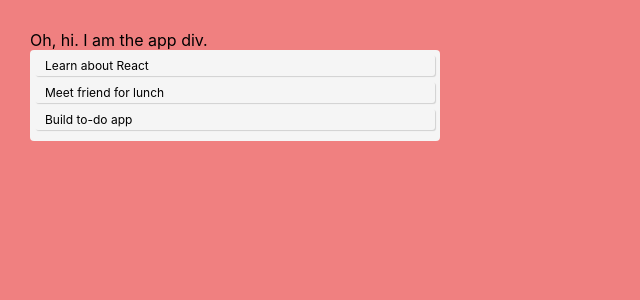
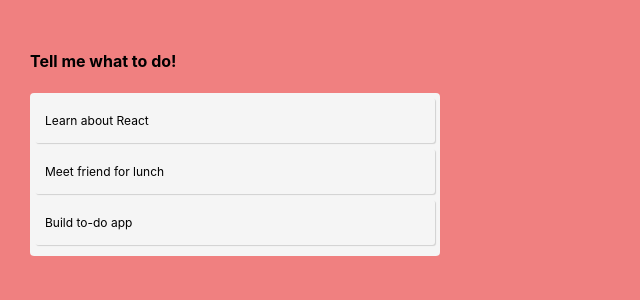
Before and after one commit to bruhu/to-do-with-hooks, a React (Create React App) app: page / in a window 1280 px wide. Shown: the top 300 px of the page, without its empty margins (0-640 px from the left). Built offline with nearby package versions, Linux system fonts and the light colour scheme.

Commit message:
working on todoform

```diff
--- a/src/App.css
+++ b/src/App.css
@@ -14,7 +14,7 @@
 .todo {
   /* background: lightgoldenrodyellow; */
   box-shadow: 1px 1px 1px rgba(0, 0, 0, 0.15);
-  padding: 3px 10px;
+  padding: 15px 10px;
   font-size: 12px;
   margin-bottom: 6px;
   border-radius: 3px;
--- a/src/App.js
+++ b/src/App.js
@@ -5,6 +5,25 @@ import "./App.css"
 //we will pass here the props written below - using destructure
 function Todo({ todo, index }) {
   return <div className="todo">{todo.text}</div>;
+}
+
+//third functional component we create, will contain the form
+function TodoForm({addTodo}){
+  // this form will have a state to it, so we use the hook again
+  // value  for the state, setValue for the method that updates the state - useState empty by default
+const [value, setValue] = useState("");
+
+const handleSubmit = e => {
+  e.preventDefault();
+  // prevent to submit with an empty value:
+
+}
+return(
+  <form onSubmit={handleSubmit}>
+    {/* in setValue we want to send whatever is in that input */}
+<input type="text" className="input" value={value} onChange={e => setValue(e.target.value)}></input>
+  </form>
+)
 }
 
 //this will be the main component
@@ -29,7 +48,7 @@ function App() {
 
   return (
     <div className="app">
-      Oh, hi. I am the app div.
+      <h4>Tell me what to do!</h4>
       <div className="todo-list">
         {/* map through the todos in our state */}
         {/* todos comes from the destructuring above - todo will be each todo and representing each iteration */}
```
